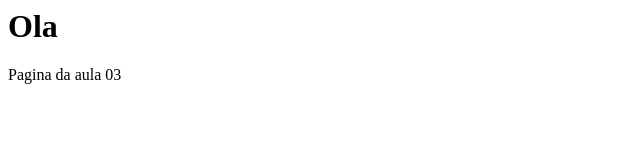
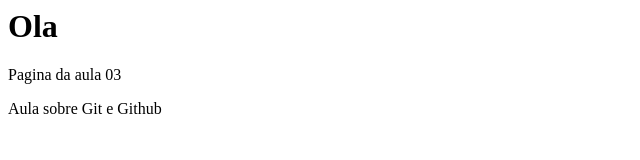
Before and after one commit to BrunoAttina/DS-WEB, a plain HTML site: page CSS/aula-03/index.html in a window 1280 px wide. Shown: the whole page, without its empty margins (0-640 px from the left). Drawn offline with Linux system fonts and the light colour scheme.

Commit message:
Alteração de arquivo

```diff
--- a/CSS/aula-03/index.html
+++ b/CSS/aula-03/index.html
@@ -5,5 +5,6 @@
     <body>
         <h1>Ola</h1>
         <p>Pagina da aula 03</p>
+        <p>Aula sobre Git e Github</p>
     </body>
 </html>
```
